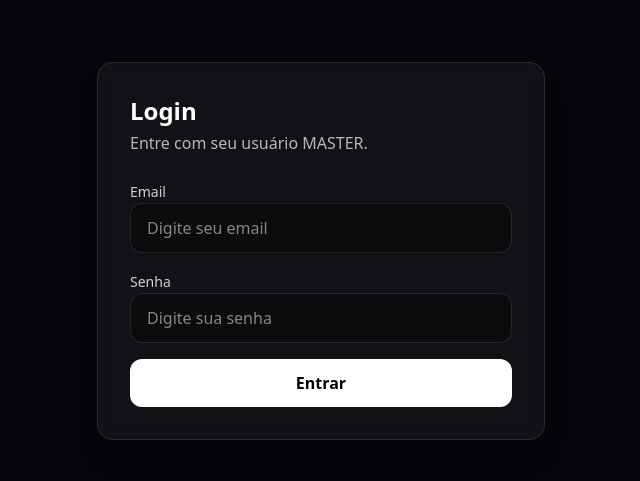
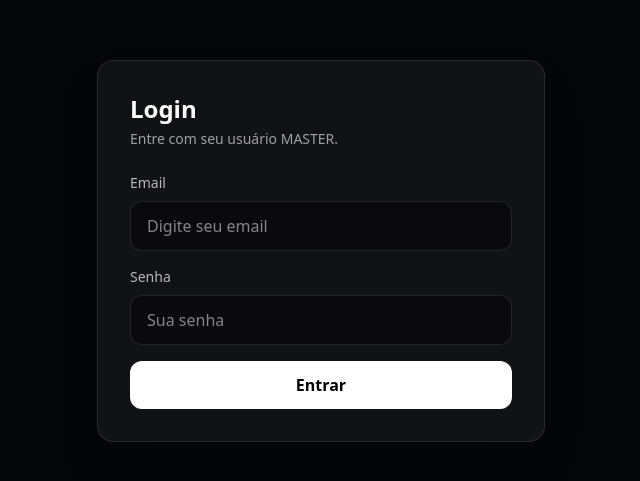
Before and after one commit to realimperiodigital/odontoflow, a Next.js app: page /login in a window 1280 px wide. Shown: the part 149-630 px from the top of the page, without its empty margins (319-959 px from the left). Built offline with nearby package versions, Linux system fonts and the light colour scheme; no server answers.

Commit message:
fix: force empty email on login

```diff
--- a/app/login/page.tsx
+++ b/app/login/page.tsx
@@ -1,91 +1,95 @@
 "use client";
 
-import { useEffect, useState } from "react";
+import { useEffect, useMemo, useState } from "react";
 import { useRouter } from "next/navigation";
-import { createSupabaseBrowser } from "@/lib/supabase/browser";
+import { createSupabaseBrowser } from "../../lib/supabase/browser";
 
 export default function LoginPage() {
   const router = useRouter();
-  const supabase = createSupabaseBrowser();
+  const supabase = useMemo(() => createSupabaseBrowser(), []);
 
-  const [email, setEmail] = useState("");
-  const [senha, setSenha] = useState("");
+  const [email, setEmail] = useState<string>("");
+  const [password, setPassword] = useState<string>("");
   const [loading, setLoading] = useState(false);
   const [error, setError] = useState<string>("");
 
-  // Garantia extra: se algum lugar tentar setar email, a gente zera ao carregar
+  // GARANTIA ABSOLUTA: quando a tela abrir, o email fica vazio SEMPRE
   useEffect(() => {
     setEmail("");
-    setSenha("");
+    setPassword("");
   }, []);
 
-  async function onSubmit(e: React.FormEvent) {
+  async function handleSubmit(e: React.FormEvent) {
     e.preventDefault();
     setError("");
     setLoading(true);
 
     try {
-      const { error: signInError } = await supabase.auth.signInWithPassword({
+      const { error } = await supabase.auth.signInWithPassword({
         email: email.trim(),
-        password: senha,
+        password,
       });
 
-      if (signInError) {
+      if (error) {
         setError("Email ou senha inválidos.");
         setLoading(false);
         return;
       }
 
-      // força atualizar sessão/cookies e manda pro app
-      router.replace("/app");
-      router.refresh();
+      // Troque o destino se você quiser outra rota
+      router.replace("/master");
     } catch (err) {
-      setError("Erro ao entrar. Tente novamente.");
+      setError("Falha ao entrar. Tente novamente.");
       setLoading(false);
     }
   }
 
   return (
-    <main className="min-h-screen bg-[#05060a] text-white flex items-center justify-center px-4">
-      <div className="w-full max-w-md rounded-2xl border border-white/10 bg-white/5 p-8 shadow-xl backdrop-blur">
+    <main className="min-h-screen bg-[#05060a] text-white flex items-center justify-center px-6">
+      <div className="w-full max-w-md rounded-2xl border border-white/10 bg-white/5 p-8 shadow-2xl">
         <h1 className="text-2xl font-semibold">Login</h1>
-        <p className="text-white/70 mt-1">Entre com seu usuário MASTER.</p>
+        <p className="mt-1 text-sm text-white/60">Entre com seu usuário MASTER.</p>
 
-        <form
-          onSubmit={onSubmit}
-          className="mt-6 space-y-4"
-          autoComplete="off"
-        >
-          <div className="space-y-2">
-            <label className="text-sm text-white/80">Email</label>
+        <form onSubmit={handleSubmit} className="mt-6 space-y-4">
+          <div>
+            <label className="block text-sm text-white/70 mb-2">Email</label>
+
+            {/* Input CONTROLADO (React manda no valor) + nome único pra bloquear autofill */}
             <input
+              key="odontoflow-email"
               type="email"
               inputMode="email"
-              name="login_email_odonto"   // nome “diferente” para evitar preenchimento automático
+              name="odontoflow_email_unique"
               autoComplete="off"
+              autoCorrect="off"
+              autoCapitalize="none"
+              spellCheck={false}
               value={email}
               onChange={(e) => setEmail(e.target.value)}
               placeholder="Digite seu email"
-              className="w-full rounded-xl bg-black/30 border border-white/10 px-4 py-3 outline-none focus:border-white/30"
+              className="w-full rounded-xl bg-black/40 border border-white/10 px-4 py-3 text-white outline-none focus:border-white/30"
             />
           </div>
 
-          <div className="space-y-2">
-            <label className="text-sm text-white/80">Senha</label>
+          <div>
+            <label className="block text-sm text-white/70 mb-2">Senha</label>
+
+            {/* Mesmo truque pra senha */}
             <input
+              key="odontoflow-pass"
               type="password"
-              name="login_password_odonto"
+              name="odontoflow_password_unique"
               autoComplete="new-password"
-              value={senha}
-              onChange={(e) => setSenha(e.target.value)}
-              placeholder="Digite sua senha"
-              className="w-full rounded-xl bg-black/30 border border-white/10 px-4 py-3 outline-none focus:border-white/30"
+              value={password}
+              onChange={(e) => setPassword(e.target.value)}
+              placeholder="Sua senha"
+              className="w-full rounded-xl bg-black/40 border border-white/10 px-4 py-3 text-white outline-none focus:border-white/30"
             />
           </div>
 
-          {error && (
-            <div className="text-red-400 text-sm">{error}</div>
-          )}
+          {error ? (
+            <div className="text-sm text-red-400">{error}</div>
+          ) : null}
 
           <button
             type="submit"
```
